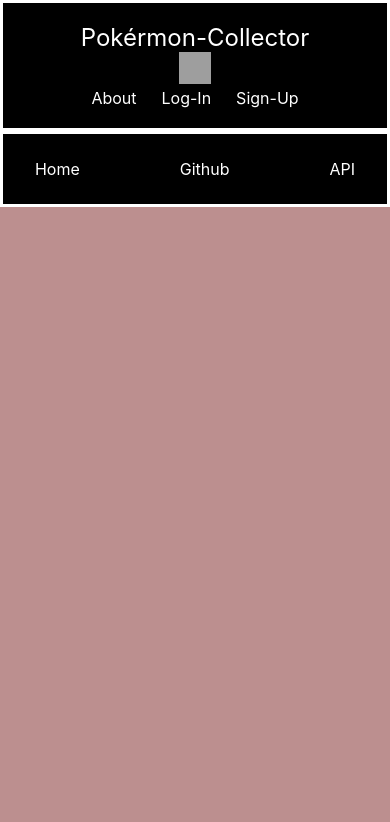
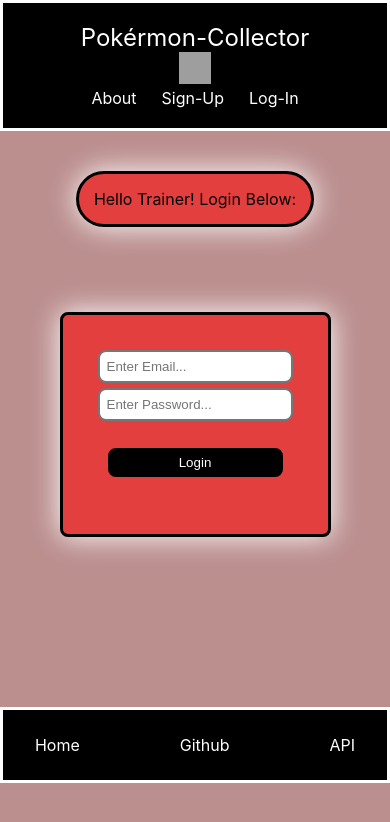
Before and after one commit to Furkanc1/Pokermon-Collector, a React (Create React App) app: page /login in a window 390 px wide. Shown: the top 822 px of the page. Built offline with nearby package versions, Linux system fonts and the light colour scheme; grey boxes are pictures that could not be loaded.

Commit message:
Created About page, Login/signup Page TODO: Create Searchbar (research needed)

```diff
--- a/src/App.js
+++ b/src/App.js
@@ -4,7 +4,11 @@
 import Navbar from './components/navbar';
 import Landing from './components/landingPage';
 import { Route, Routes } from 'react-router-dom';
+import About from './components/about';
+import Signup from './components/signup';
+import Login from './components/login';
 // import 'bootstrap/dist/css/bootstrap.min.css';
+
 function App() {
   return (
     <>
@@ -14,6 +18,9 @@
         <Route path='/' element={<Landing />} />
 
         <Route path='/pokemonIndex' element={<Main/>} />
+        <Route path='/about' element={<About/>} />
+        <Route path='/login' element={<Login/>} />
+        <Route path='/signup' element={<Signup/>} />
 
       </Routes>
 
--- /dev/null
+++ b/src/components/about.jsx
@@ -0,0 +1,37 @@
+import React from "react";
+import '../components/style.css';
+
+const About = () => {
+    return(
+        <>
+        <div className="landingPageContainer">
+        <div className="welcomeText">
+            <h2>
+                <p className="importantText"> About This Project!:</p>
+                <p>
+                    When I began creating this projet, I started off by initially watching youtube videos of similar project. Seeing the similarities between many different web-developers (thought and coding-process) I was able to get a better grasp on React and its power, as well as a better understanding of implementing / using data from an API.
+                    <br></br>
+                    <br></br>
+                    <p className=" listText">My Process:</p>
+                    <br></br>
+                        <p className="importantText">Creating Pokedex</p>
+
+                    The production build started with the creation of the Pokedex page. This was the big chunk of my program and tackling it first allowed me more time to really go in a fine tune my website on the User-Interface side.
+                        <p className="importantText">Styling Website:</p>
+
+                    As production went on and I was able to now see data on my screen, whether that be on my card components or my pokeDataDisplay component, I began styling the general look of my website
+                        <p className="importantText">Creating Search-Bar</p>
+
+                    Coming closer to finalization, I still have to create and implement a search bar
+                        <p className="importantText">Creating Search-Filter</p>
+
+                    Once I create the search bar, i will have a dropdown to add on or delete filters which will most likley be (type) di
+                </p>
+            </h2>
+        </div>
+        </div>
+        </>
+    )
+}
+
+export default About;
--- a/src/components/landingPage.jsx
+++ b/src/components/landingPage.jsx
@@ -9,7 +9,10 @@
     <div className="landingPageContainer">
         <div className="welcomeText">
             <h2>
-                Welcome to Pokérmon-Collector, a personal project harnessing the power of the PokeAPI! This website serves as a comprehensive resource for all things Pokémon, allowing users to delve into the vast world of Pokémon and explore their abilities, types, and stats.
+                Welcome to Pokérmon-Collector, a personal project harnessing the power of the PokeAPI!
+                <p className="hideOnMobile">
+                    This website serves as a comprehensive resource for all things Pokémon, allowing users to delve into the vast world of Pokémon and explore their abilities, types, and stats.
+                </p>
                 <br></br>
                 <br></br>
                 <p className="importantText">
@@ -18,11 +21,13 @@
                 </p>
                 <br></br>
                 <br></br>
-                Exciting developments are underway as I work towards integrating this platform into a larger Pokémon collecting and trading website. Stay tuned for updates as I evolve this project into a dynamic React app, bringing the magic of Pokémon to life in new and exciting ways!
+                <p className="hideOnMobile">
+                    Exciting developments are underway as I work towards integrating this platform into a larger Pokémon collecting and trading website. Stay tuned for updates as I evolve this project into a dynamic React app, bringing the magic of Pokémon to life in new and exciting ways!
+                </p>
             </h2>
         </div>
         <div className="split-content">
-            <div className="newsFeed">
+            <div className="newsFeed hideOnMobile" >
                 <h1 className="importantTextAlt">News!</h1>
                 <h3>
                     Attention Pokémon Trainers! Exciting developments are underway in the world of Pokémon, as reports from the Galar region indicate a surge in Dynamax energy. Trainers are flocking to the Wild Area to test their skills in thrilling Max Raid Battles and encounter Gigantamax forms of beloved Pokémon. Leading the charge in these epic battles are none other than Zacian and Zamazenta, the legendary heroes of Galar, known for their unparalleled strength and awe-inspiring abilities. These majestic Pokémon have become the cornerstone of many top-tier strategies, captivating audiences with their legendary prowess.
--- /dev/null
+++ b/src/components/login.jsx
@@ -0,0 +1,22 @@
+import React from "react";
+import '../components/style.css';
+
+const Login = () => {
+    return(
+        <>
+        <div className="authFormPageContainer">
+            <div className="welcomeText">
+                Hello Trainer! Login Below:
+            </div>
+            <form className="authForm signupForm">
+            <input type="email" required={true} id="email" name="loginEmail" placeholder="Enter Email..."/>
+            <input type="password" required={true} id="password" name="signupPassword" placeholder="Enter Password..."/>
+
+            <button type="submit" id="login" className="formBtn">Login</button>
+        </form>
+        </div>
+        </>
+    )
+}
+
+export default Login;
--- a/src/components/navbar.jsx
+++ b/src/components/navbar.jsx
@@ -19,13 +19,13 @@
                 </a>
                 <ul>
                     <li>
-                        <a href="./about.js" className="">About</a>
+                        <a href="./about" className="">About</a>
+                    </li>
+                    <li>
+                        <a href="/signup" className="">Sign-Up</a>
                     </li>
                     <li>
                         <a href="/login" className="">Log-In</a>
-                    </li>
-                    <li>
-                        <a href="/signup" className="">Sign-Up</a>
                     </li>
                 </ul>
 
--- /dev/null
+++ b/src/components/signup.jsx
@@ -0,0 +1,23 @@
+import React from "react";
+import '../components/style.css';
+
+const Signup = () => {
+    return(
+        <>
+        <div className="authFormPageContainer">
+            <div className="welcomeText">
+                Welcome! Sign-up Below:
+            </div>
+            <form className="authForm signupForm">
+            <input type="username" id="username" name="username" placeholder="Enter Username..."/>
+            <input type="email" required={true} id="email" name="signupEmail" placeholder="Enter Email..."/>
+            <input type="password" required={true} id="password" name="signupPassword" placeholder="Enter Password..."/>
+
+            <button type="submit" id="signup" className="formBtn">Search</button>
+        </form>
+        </div>
+        </>
+    )
+}
+
+export default Signup;
--- a/src/components/style.css
+++ b/src/components/style.css
@@ -253,6 +253,14 @@
     align-items: center;
     flex-wrap: wrap;
 }
+.authFormPageContainer {
+    display: flex;
+    flex-wrap: wrap;
+    align-items: center;
+    flex-direction: column;
+    justify-content: center;
+    margin: auto auto 170px auto;
+}
 
 .welcomeText {
     margin: 40px 0px 85px 0px;
@@ -306,10 +314,16 @@
 
 .importantText {
     text-shadow: white 0px 1px 5px;
+    padding: 10px;
 }
 .importantTextAlt {
     text-shadow: red 1px 1px 7px;
+    padding: 10px;
 }
+
+/* .listText{
+
+} */
 
 .pokeTypes{
     list-style: none;
@@ -330,6 +344,37 @@
     flex-wrap: wrap;
 }
 
+.authForm{
+    background-color: #e43f3f;
+    align-items: center;
+    border-style: solid;
+    display: flex;
+    justify-content: center;
+    flex-direction: column;
+    padding: 25px 55px 25px 55px;
+    border-radius: 8px;
+    box-shadow: white 0px 0px 28px 0px;
+}
+
+.authForm input {
+    background-color: white;
+    border-style: solid;
+    padding: 10px 5px 10px 5px;
+    border-radius: 8px;
+    width: 250px;
+    margin-bottom: 5px;
+}
+
+.formBtn {
+    margin: 22px auto;
+    background-color: black;
+    color: white;
+    border-style: solid;
+    border-radius: 8px;
+    padding: 5px;
+    width: 175px;
+}
+
 @media screen and (max-width: 745px) {
     .subtitle {
         display: none;
@@ -337,12 +382,36 @@
     .footerContainer h4{
         display: none;
     }
+    .welcomeText {
+        margin: 40px -135px 85px -135px;
+    }
+    .newsFeed {
+        margin: 40px -135px 85px -135px;
+    }
+    .authForm {
+        flex-direction: column;
+    }
+
 }
+
 @media screen and (max-width: 534.4px) {
     .navbarContainer {
         flex-direction: column;
     }
+    .hideOnMobile {
+        display: none;
+    }
 }
+@media screen and (max-width: 420px) {
+    .authForm {
+        padding: 35px;
+    }
+    .authForm input {
+        width: auto;
+        padding: 7px;
+    }
+}
+
 @media screen and (max-width: 306px) {
     .navbarContainer {
         flex-direction: column;
@@ -351,11 +420,13 @@
         flex-direction: row;
     }
 }
+
 @media screen and (max-width: 368px) {
     .card {
         width: auto;
     }
 }
+
 @media screen and (max-width: 1105px) {
     .card h1{
         display: none;
@@ -368,6 +439,11 @@
         grid-gap: 70px;
     }
 }
+
+@media screen and (max-width: 1000px) {
+
+}
+
 @media screen and (max-width: 860px) {
     .container{
         flex-direction: column-reverse;
@@ -400,6 +476,7 @@
         background-color: black;
     }
 }
+
 @media screen and (max-width: 1460px) {
     .right-content-container{
         background-color: none;
```
